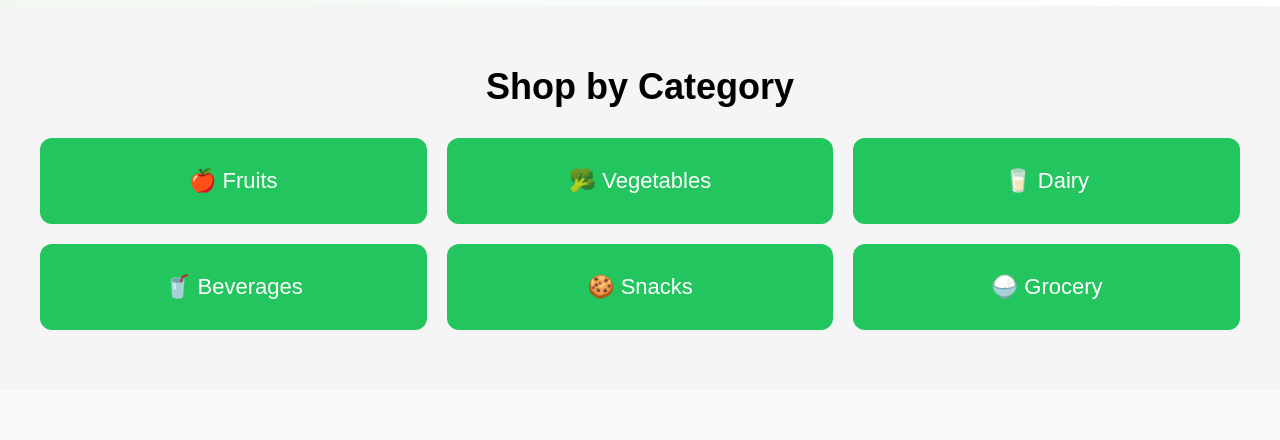
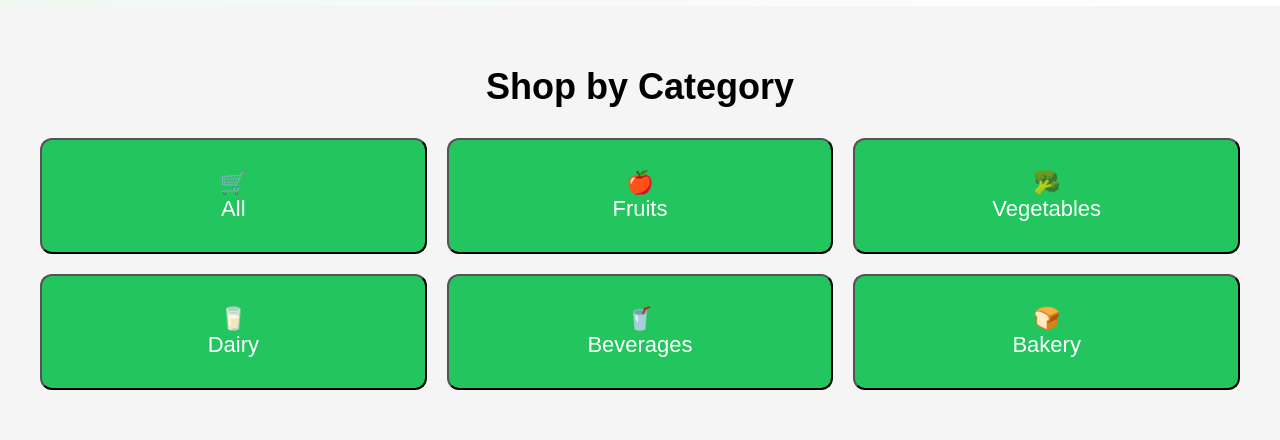
Before and after one commit to piranjalpanjwani5-sketch/grocery-go, a React (Vite) app: page / in a window 1280 px wide. Shown: the part 780-1220 px from the top of the page. Built offline with nearby package versions, Linux system fonts and the light colour scheme.

Commit message:
Added search and category filter

```diff
--- a/src/App.jsx
+++ b/src/App.jsx
@@ -12,10 +12,14 @@ import Checkout from "./pages/Checkout";
 
 function App() {
   const [search, setSearch] = useState("");
+  const [category, setCategory] = useState("All");
 
   return (
     <BrowserRouter>
-      <Navbar search={search} setSearch={setSearch} />
+      <Navbar
+        search={search}
+        setSearch={setSearch}
+      />
 
       <Routes>
         <Route
@@ -23,15 +27,29 @@ function App() {
           element={
             <>
               <Hero />
-              <Categories />
-              <Products search={search} />
+
+              <Categories
+                category={category}
+                setCategory={setCategory}
+              />
+
+              <Products
+                search={search}
+                category={category}
+              />
             </>
           }
         />
 
-        <Route path="/cart" element={<Cart />} />
+        <Route
+          path="/cart"
+          element={<Cart />}
+        />
 
-        <Route path="/checkout" element={<Checkout />} />
+        <Route
+          path="/checkout"
+          element={<Checkout />}
+        />
       </Routes>
 
       <Footer />
--- a/src/components/Categories.jsx
+++ b/src/components/Categories.jsx
@@ -1,13 +1,13 @@
 import "./Categories.css";
 
-function Categories() {
+function Categories({ category, setCategory }) {
   const categories = [
-    "🍎 Fruits",
-    "🥦 Vegetables",
-    "🥛 Dairy",
-    "🥤 Beverages",
-    "🍪 Snacks",
-    "🍚 Grocery"
+    { name: "All", icon: "🛒" },
+    { name: "Fruits", icon: "🍎" },
+    { name: "Vegetables", icon: "🥦" },
+    { name: "Dairy", icon: "🥛" },
+    { name: "Beverages", icon: "🥤" },
+    { name: "Bakery", icon: "🍞" },
   ];
 
   return (
@@ -15,10 +15,17 @@ function Categories() {
       <h2>Shop by Category</h2>
 
       <div className="category-container">
-        {categories.map((item, index) => (
-          <div className="category-card" key={index}>
-            {item}
-          </div>
+        {categories.map((item) => (
+          <button
+            key={item.name}
+            className={`category-card ${
+              category === item.name ? "active" : ""
+            }`}
+            onClick={() => setCategory(item.name)}
+          >
+            <span>{item.icon}</span>
+            <p>{item.name}</p>
+          </button>
         ))}
       </div>
     </section>
--- a/src/components/Products.jsx
+++ b/src/components/Products.jsx
@@ -3,12 +3,19 @@ import { useContext } from "react";
 import { CartContext } from "../context/CartContext";
 import products from "../data/products";
 
-function Products({ search }) {
+function Products({ search, category }) {
   const { addToCart } = useContext(CartContext);
 
-  const filteredProducts = products.filter((product) =>
-    product.name.toLowerCase().includes(search.toLowerCase())
-  );
+  const filteredProducts = products.filter((product) => {
+    const matchSearch = product.name
+      .toLowerCase()
+      .includes(search.toLowerCase());
+
+    const matchCategory =
+      category === "All" || product.category === category;
+
+    return matchSearch && matchCategory;
+  });
 
   return (
     <section className="products">
```
